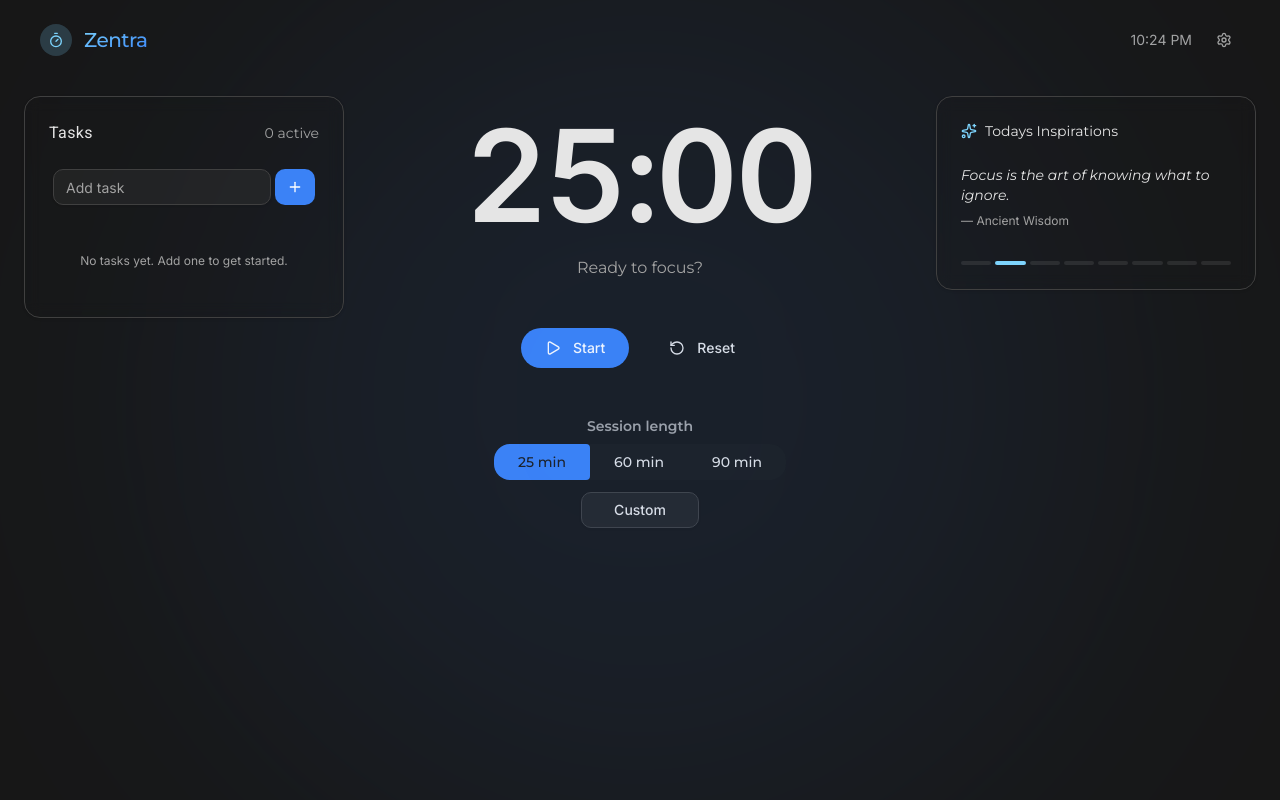
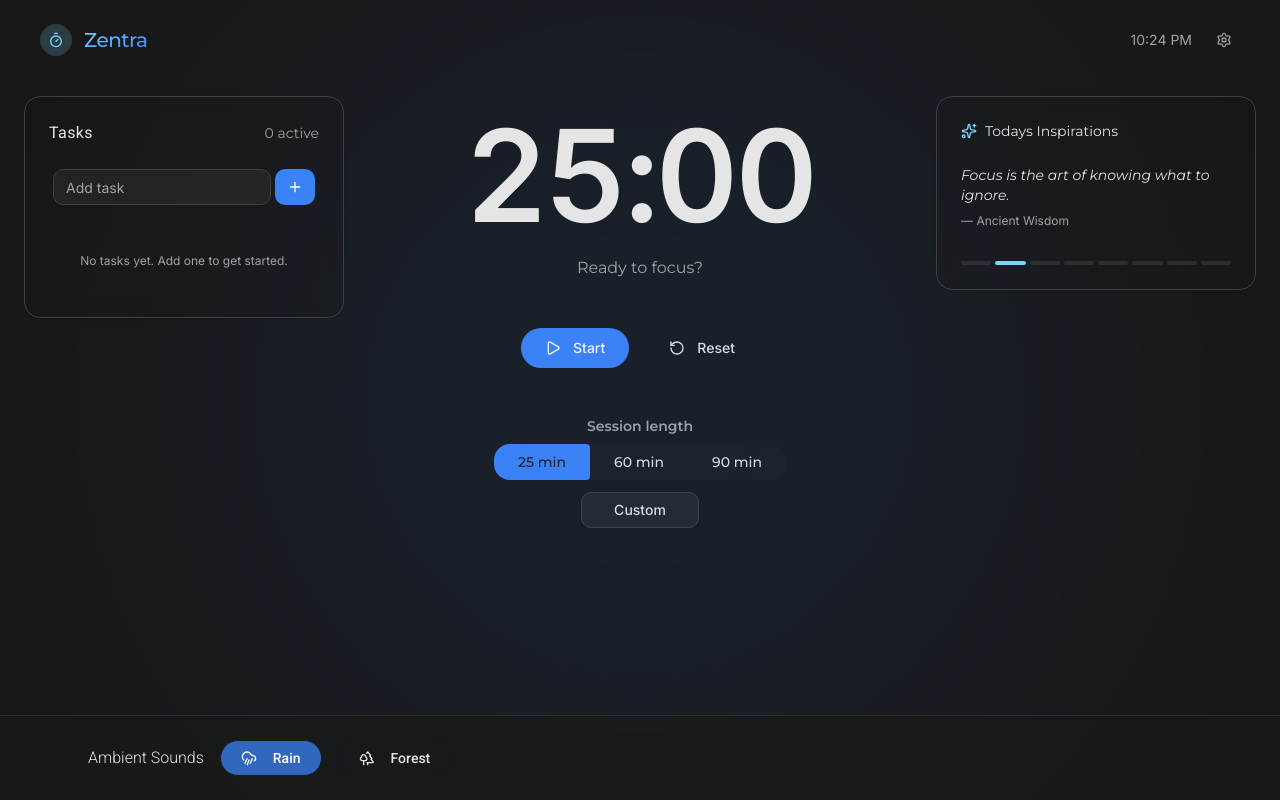
Before and after one commit to Marmo77/Zentra, a React (Vite) app: page /app in a window 1280 px wide. Built offline with nearby package versions, Linux system fonts and the light colour scheme.

Commit message:
ambient souds settings

```diff
--- a/src/components/MainApp/AmbientSounds.tsx
+++ b/src/components/MainApp/AmbientSounds.tsx
@@ -1,11 +1,65 @@
-import React from "react";
+import { CloudRainWind, Trees } from "lucide-react";
+import React, { useState } from "react";
+import { Button } from "../ui/button";
 
-const AmbientSounds = () => {
+type AmbientSoundsElementsProps = {
+  id: string;
+  icon: React.ElementType;
+  label: string;
+  color: string;
+};
+
+type Environment = "rain" | "forest" | "night" | "cafe" | "ocean" | null;
+
+function AmbientSounds() {
+  const [selectedSound, setSelectedSound] = useState<Environment>("rain");
+
+  const AmbietSoundsElements: AmbientSoundsElementsProps[] = [
+    {
+      id: "rain",
+      icon: CloudRainWind,
+      label: "Rain",
+      color: "#7dd3fc",
+    },
+    {
+      id: "forest",
+      icon: Trees,
+      label: "Forest",
+      color: "#4ade80",
+    },
+  ];
+
   return (
-    <div className="flex flex-col w-full bg-amber-100">
-      <h1 className="text-xl font-light">Ambient Sounds</h1>
+    <div className="flex flex-col md:fixed bottom-0 left-0 z-10 py-2 mt-12 w-full bg-card/80 border-border/50 border-t border-x-0 border-b-0">
+      <div className="flex mx-auto w-full max-w-6xl justify-between gap-4 px-6 py-4">
+        <div className="w-full flex-4 flex gap-4 items-center">
+          <h1 className="text-base font-light">Ambient Sounds</h1>
+          <div className="flex gap-4 ">
+            {AmbietSoundsElements.map((elem) => {
+              const Icon = elem.icon;
+              const isActive = selectedSound === elem.id;
+              return (
+                <Button
+                  key={elem.id}
+                  className={`relative rounded-full px-7 py-4 transition-all ${
+                    isActive
+                      ? "bg-primary/75 text-primary-foreground"
+                      : "hover:border-border hover:bg-foreground/5"
+                  }`}
+                  size={"ambient"}
+                  variant={"ambient"}
+                >
+                  <Icon className="w-5 h-5 sm:mr-2" />
+                  <h4 className="text-sm font-medium">{elem.label}</h4>
+                </Button>
+              );
+            })}
+          </div>
+        </div>
+        <div className="w-full flex-1"></div>
+      </div>
     </div>
   );
-};
+}
 
 export default AmbientSounds;
--- a/src/components/MainApp/MainApp.tsx
+++ b/src/components/MainApp/MainApp.tsx
@@ -5,6 +5,7 @@ import FocusNav from "./Navigation";
 import Tasks from "./Tasks";
 import { motion } from "motion/react";
 import type { TaskProps, UserSettings } from "@/types/types";
+import AmbientSounds from "./AmbientSounds";
 
 const MainApp = ({
   darkMode,
@@ -101,7 +102,7 @@ const MainApp = ({
           </div>
         </div>
         {/* MOBILE */}
-        <div className="lg:hidden flex flex-col justify-center space-y-6 p-6">
+        <div className="lg:hidden flex flex-col justify-center space-y-6 pb-12 p-6">
           <Fucus
             time={time}
             isRunning={isRunning}
@@ -113,6 +114,7 @@ const MainApp = ({
           <Inspiration />
         </div>
       </div>
+      <AmbientSounds />
     </section>
   );
 };
--- a/src/components/MainApp/SettingsFocus.tsx
+++ b/src/components/MainApp/SettingsFocus.tsx
@@ -57,7 +57,7 @@ const SettingsFocus = ({
         {/* Data Storage */}
         <DataStorage
           userSettings={userSettings}
-          setUserSettings={setUserSettings}
+          // setUserSettings={setUserSettings}
           handleLocalStorageToggle={handleLocalStorageToggle}
           handleSaveTimeToggle={handleSaveTimeToggle}
         />
@@ -104,12 +104,10 @@ const Appearance = ({
 
 const DataStorage = ({
   userSettings,
-  setUserSettings,
   handleLocalStorageToggle,
   handleSaveTimeToggle,
 }: {
   userSettings: UserSettings;
-  setUserSettings: React.Dispatch<React.SetStateAction<UserSettings>>;
   handleLocalStorageToggle: () => void;
   handleSaveTimeToggle: () => void;
 }) => {
--- a/src/components/ui/button.tsx
+++ b/src/components/ui/button.tsx
@@ -17,6 +17,7 @@ const buttonVariants = cva(
         secondary:
           "bg-secondary text-secondary-foreground hover:bg-secondary/80",
         ghost: "hover:bg-red-400 dark:hover:bg-red-400/50",
+        ambient: "hover:border-border border border-card h-8",
         link: "text-primary underline-offset-4 hover:underline",
         focusTime: "text-card-foreground",
         navigationMode: "hover:bg-[#7dd4fc80] dark:hover:bg-accent/50",
@@ -25,6 +26,7 @@ const buttonVariants = cva(
         default: "h-9 px-4 py-2 has-[>svg]:px-3",
         sm: "h-8 rounded-md gap-1.5 px-3 has-[>svg]:px-2.5",
         lg: "h-10 rounded-lg px-8 has-[>svg]:px-6",
+        ambient: "h-9 px-6 has-[>svg]:px-5",
         icon: "size-9",
         "icon-sm": "size-8",
         "icon-lg": "size-10",
```
